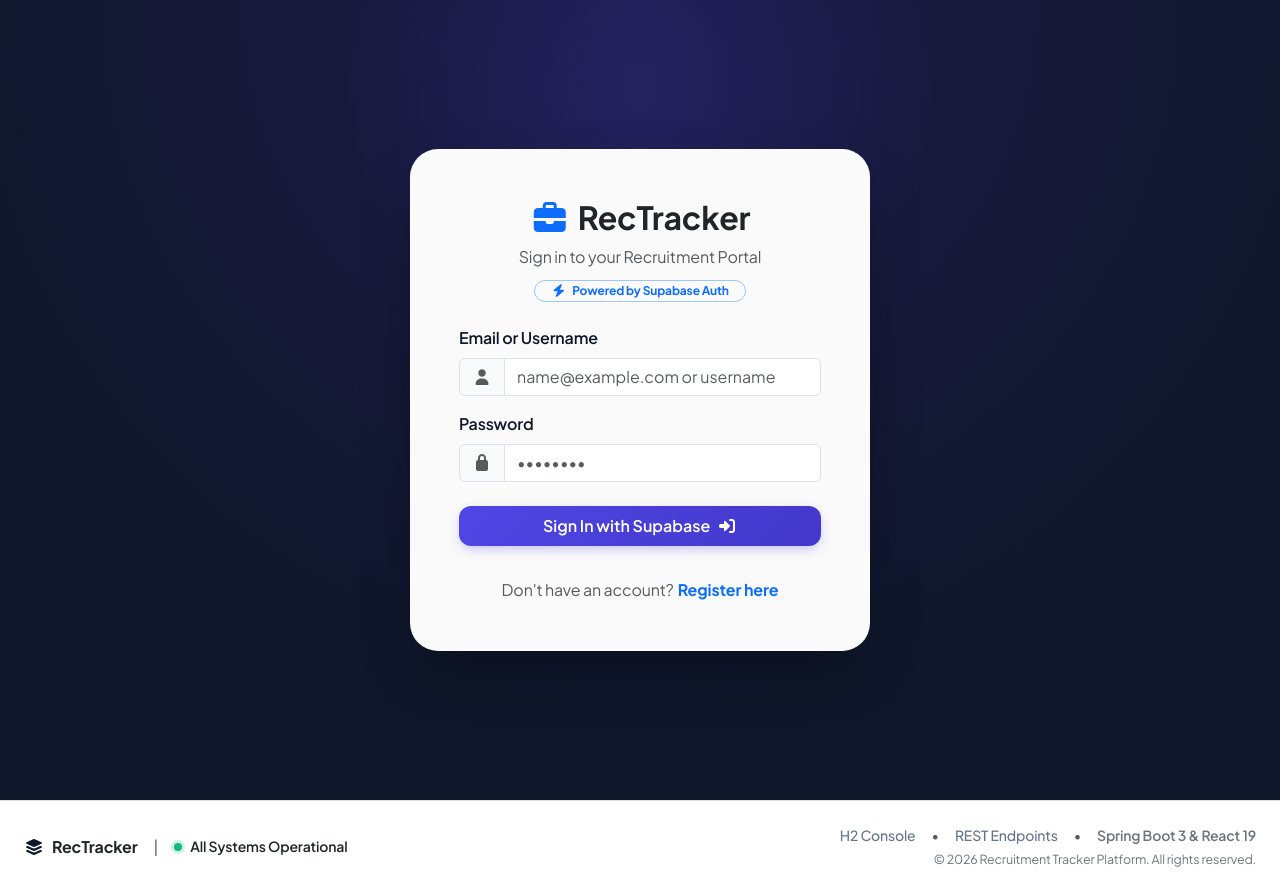
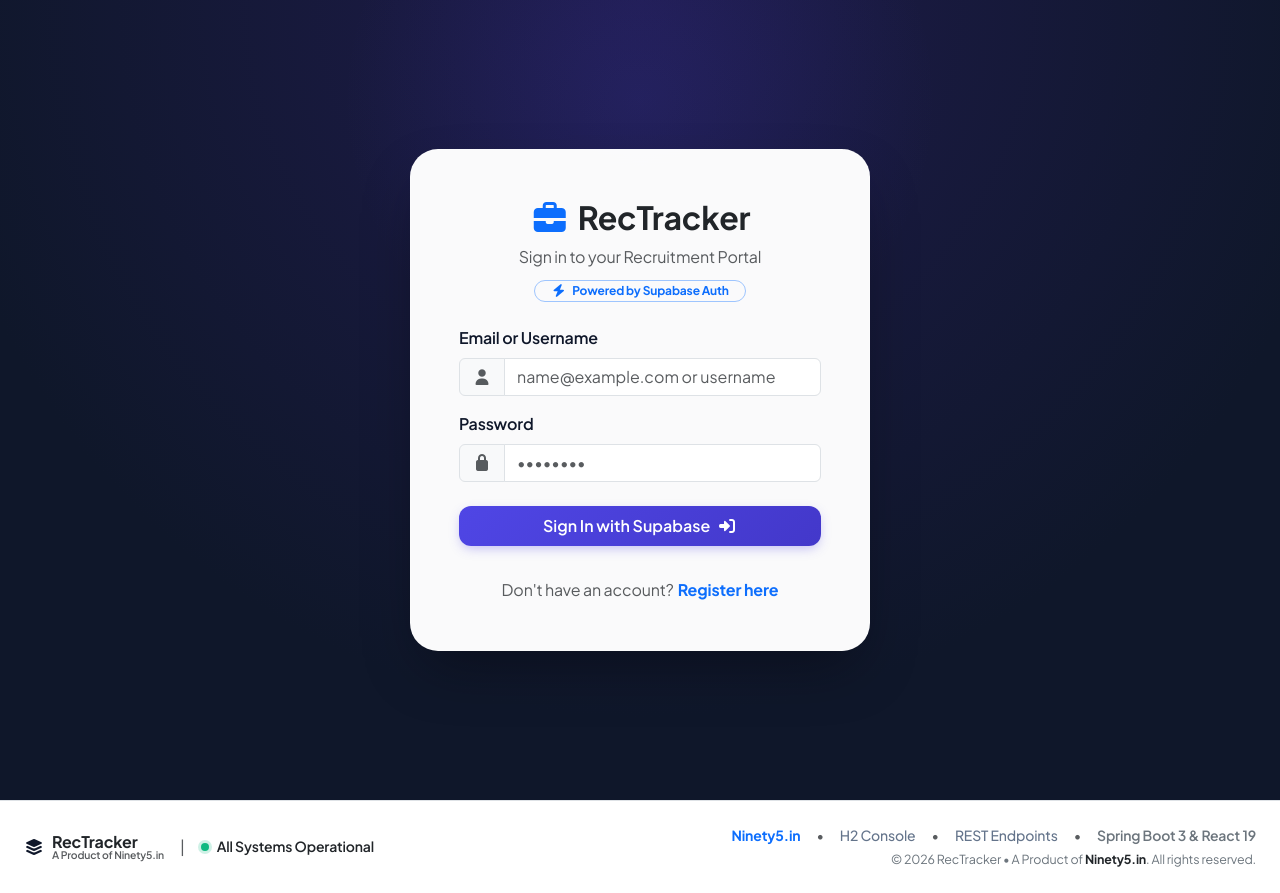
Before and after one commit to Rayyan-x95/Recruitment-Tracker, a React (Vite) app in the folder frontend/: page /login in a window 1280 px wide. Built offline with nearby package versions, Linux system fonts and the light colour scheme; no server answers; the HTML template or start-up script is replaced by a standard one.

Commit message:
Add Ninety5.in branding to Navbar and Footer

```diff
--- a/frontend/src/components/Footer.jsx
+++ b/frontend/src/components/Footer.jsx
@@ -12,7 +12,10 @@
                             <div className="brand-icon-sm">
                                 <i className="fa-solid fa-layer-group"></i>
                             </div>
-                            <span className="fw-bold text-dark fs-6">RecTracker</span>
+                            <div className="d-flex flex-column lh-1">
+                                <span className="fw-bold text-dark fs-6">RecTracker</span>
+                                <a href="https://ninety5.in" target="_blank" rel="noreferrer" className="text-decoration-none text-muted fw-semibold" style={{ fontSize: '0.65rem' }}>A Product of Ninety5.in</a>
+                            </div>
                         </div>
                         <span className="text-muted d-none d-sm-inline">|</span>
                         <div className="d-flex align-items-center gap-2 text-muted small">
@@ -24,6 +27,8 @@
                     {/* Right: Technical Specs & Copyright */}
                     <div className="col-md-6 text-md-end text-muted small">
                         <div className="d-flex flex-wrap align-items-center justify-content-md-end gap-3 mb-1">
+                            <a href="https://ninety5.in" target="_blank" rel="noreferrer" className="footer-link fw-bold text-primary">Ninety5.in</a>
+                            <span>•</span>
                             <a href={`${API_BASE_URL.replace('/api', '')}/h2-console`} target="_blank" rel="noreferrer" className="footer-link">H2 Console</a>
                             <span>•</span>
                             <a href={`${API_BASE_URL}/candidates`} target="_blank" rel="noreferrer" className="footer-link">REST Endpoints</a>
@@ -31,7 +36,7 @@
                             <span className="text-secondary fw-semibold">Spring Boot 3 & React 19</span>
                         </div>
                         <p className="mb-0 text-secondary" style={{ fontSize: '0.78rem' }}>
-                            &copy; {new Date().getFullYear()} Recruitment Tracker Platform. All rights reserved.
+                            &copy; {new Date().getFullYear()} RecTracker • A Product of <a href="https://ninety5.in" target="_blank" rel="noreferrer" className="text-decoration-none fw-bold text-dark">Ninety5.in</a>. All rights reserved.
                         </p>
                     </div>
                 </div>
--- a/frontend/src/components/Navbar.jsx
+++ b/frontend/src/components/Navbar.jsx
@@ -50,7 +50,10 @@
                         <div className="brand-icon-sq">
                             <i className="fa-solid fa-layer-group"></i>
                         </div>
-                        <span className="brand-text">RecTracker</span>
+                        <div className="d-flex flex-column lh-1">
+                            <span className="brand-text">RecTracker</span>
+                            <span className="text-muted fw-semibold" style={{ fontSize: '0.62rem', letterSpacing: '0.4px' }}>by Ninety5.in</span>
+                        </div>
                     </Link>
 
                     {/* Mobile Toggler */}
```
